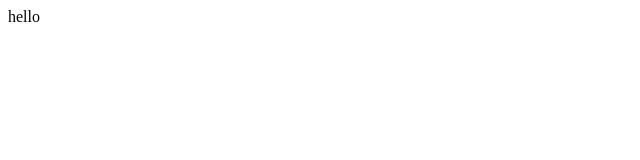
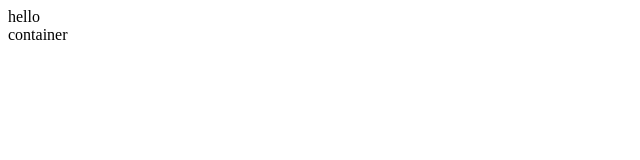
Before and after one commit to aleksijapejkovic-cell/instagram-clone, a plain HTML site: page index.html in a window 1280 px wide. Shown: the full height of the page, 0-640 px from the left. Drawn offline with Linux system fonts and the light colour scheme.

Commit message:
added body in main

```diff
--- a/index.html
+++ b/index.html
@@ -7,5 +7,8 @@
 </head>
 <body>
     hello
+    <div>
+        container
+    </div>
 </body>
 </html>
```
